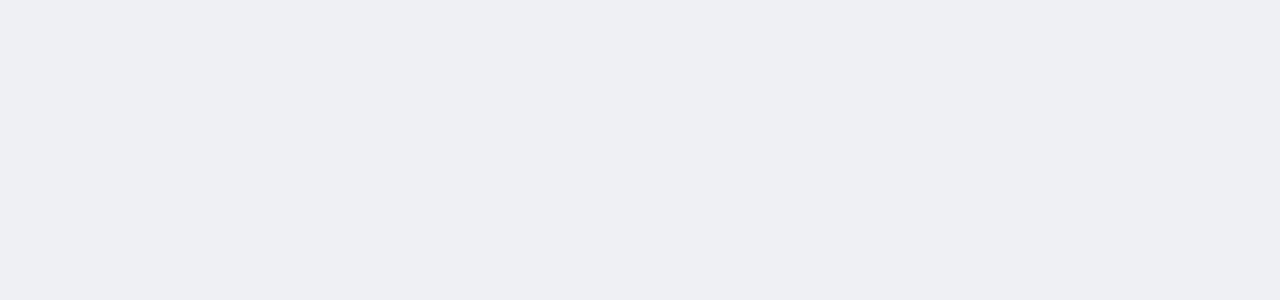
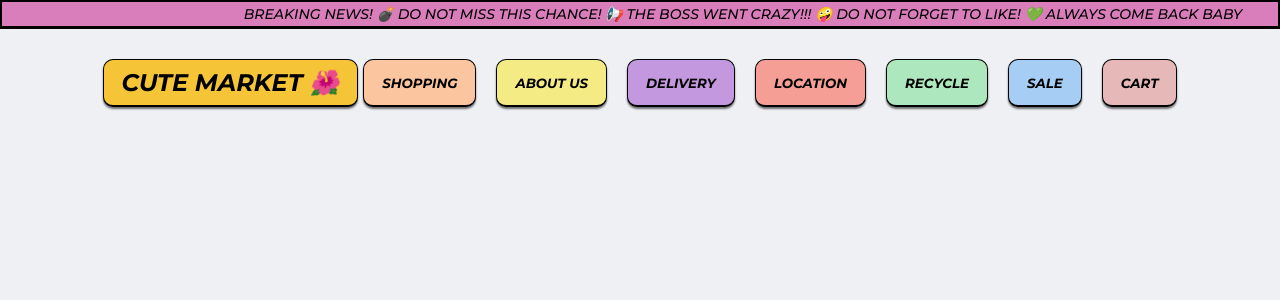
Before and after one commit to karinanuunes/cute-market-react, a React (Vite) app: page /about in a window 1280 px wide. Before the commit this address had no page. Shown: the top 300 px of the page. Built offline with nearby package versions, Linux system fonts and the light colour scheme; a web font is replaced by a local one.

Commit message:
add new route about

```diff
--- a/src/App.jsx
+++ b/src/App.jsx
@@ -1,11 +1,13 @@
+import { Routes, Route, BrowserRouter } from "react-router-dom";
 import Home from "./pages/Home/index";
-import { Routes, Route, BrowserRouter } from "react-router-dom";
+import About from "./pages/About/index";
 
 function App() {
   return (
     <BrowserRouter>
       <Routes>
         <Route path="/" element={<Home />} />
+        <Route path="/about" element={<About />} />
       </Routes>
     </BrowserRouter>
   );
--- a/src/components/Menu/index.jsx
+++ b/src/components/Menu/index.jsx
@@ -7,6 +7,10 @@ const Menu = () => {
 
   const goHome = () => {
     navigate("/");
+  };
+
+  const goAbout = () => {
+    navigate("/about");
   };
 
   return (
@@ -20,7 +24,7 @@ const Menu = () => {
       </div>
       <div className="menu-options">
         <Button text="Shopping" className="orange" onClick={goHome} />
-        <Button text="About Us" className="yellow" onClick={goHome} />
+        <Button text="About Us" className="yellow" onClick={goAbout} />
         <Button text="Delivery" className="purple" onClick={goHome} />
         <Button text="Location" className="peach" onClick={goHome} />
         <Button text="Recycle" className="green" onClick={goHome} />
--- /dev/null
+++ b/src/pages/About/index.jsx
@@ -0,0 +1,13 @@
+import News from "../../components/News";
+import Menu from "../../components/Menu";
+
+const About = () => {
+  return (
+    <>
+      <News />
+      <Menu />
+    </>
+  );
+};
+
+export default About;
```
